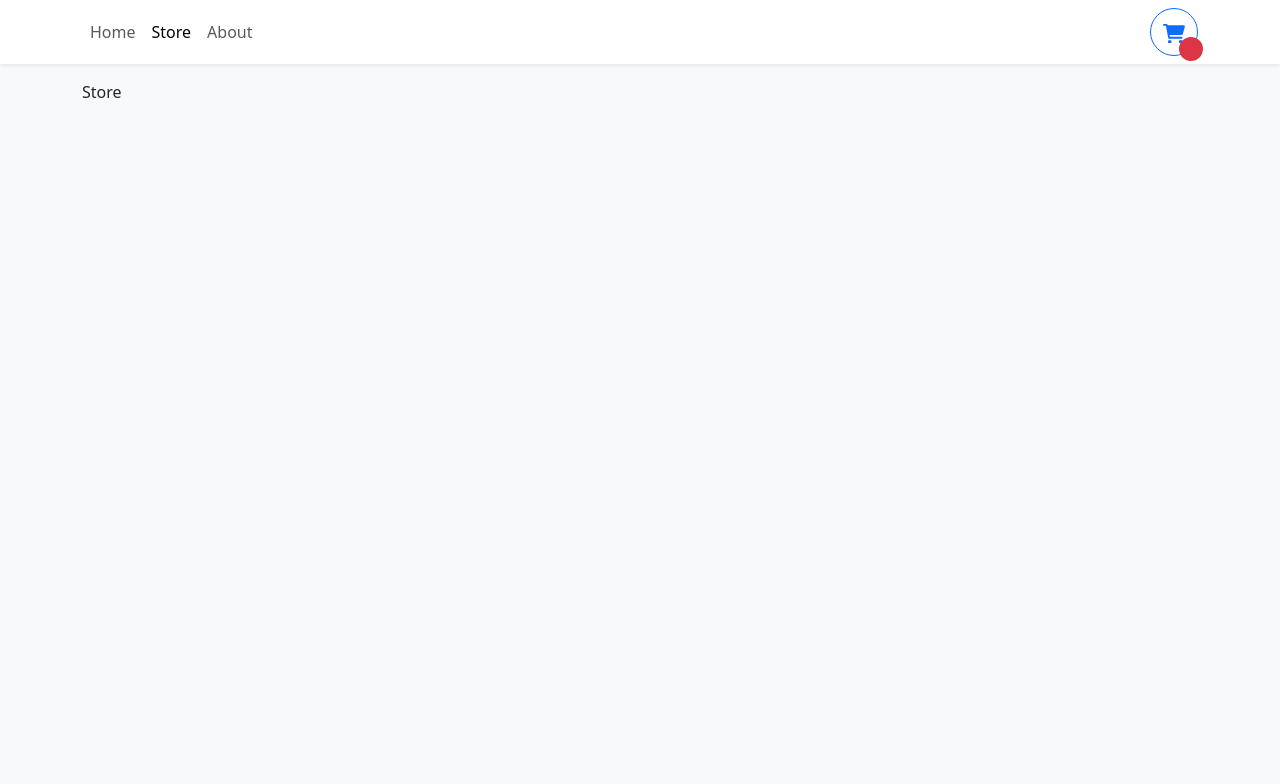
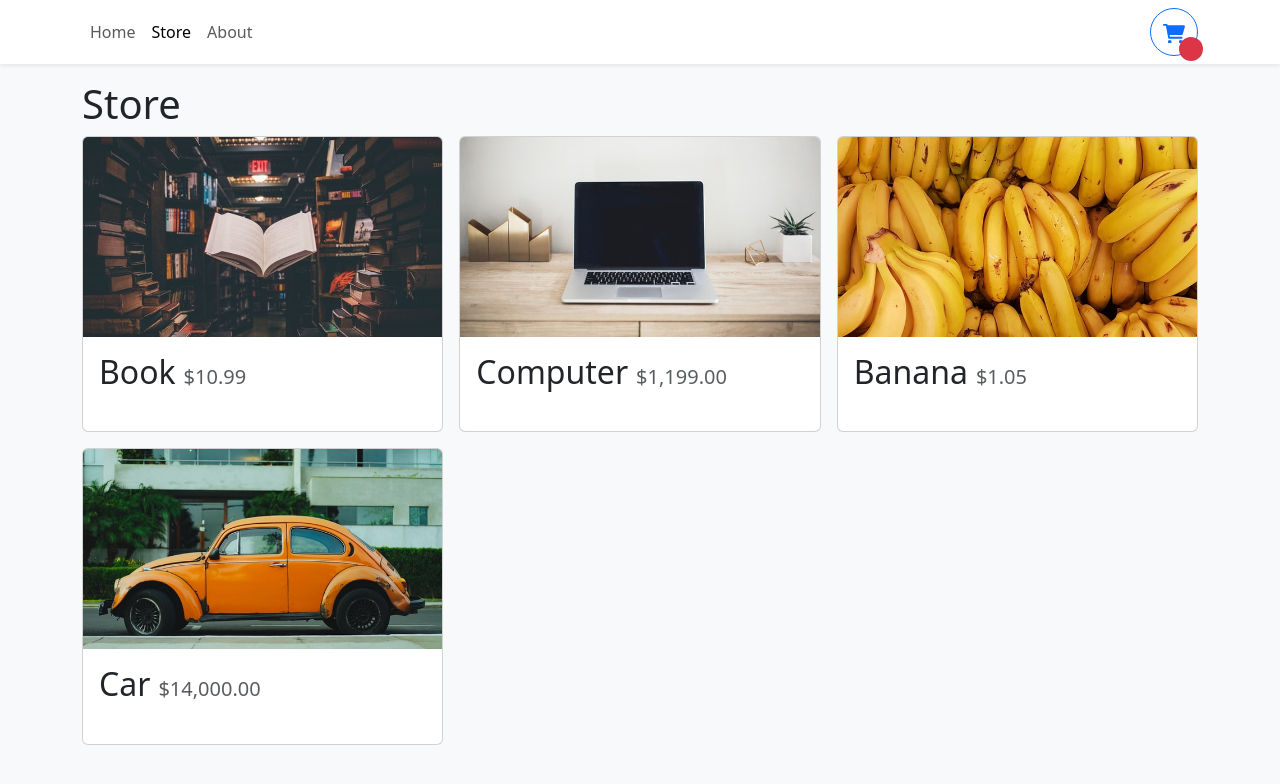
Before and after one commit to somramnani/store-, a React (Vite) app: page /store in a window 1280 px wide. Shown: the top 784 px of the page. Built offline with nearby package versions, Linux system fonts and the light colour scheme.

Commit message:
add StoreItem component & formatCurrency utility

```diff
--- /dev/null
+++ b/src/components/StoreItem.tsx
@@ -0,0 +1,29 @@
+import { Card } from "react-bootstrap";
+import { formatCurrency } from "../utilities/formatCurrency";
+type StoreItemProps = {
+  id: number;
+  name: string;
+  price: number;
+  imgUrl: string;
+};
+
+const StoreItem = ({ id, name, price, imgUrl }: StoreItemProps) => {
+  return (
+    <Card>
+      <Card.Img
+        variant="top"
+        src={imgUrl}
+        height="200px"
+        style={{ objectFit: "cover" }}
+      />
+      <Card.Body className="d-flex flex-column">
+        <Card.Title className="d-flex justify-content-space-between align-items-baseline mb-4">
+          <span className="fs-2">{name}</span>
+          <span className="ms-2 text-muted">{formatCurrency(price)}</span>
+        </Card.Title>
+      </Card.Body>
+    </Card>
+  );
+};
+
+export default StoreItem;
--- a/src/pages/Store.tsx
+++ b/src/pages/Store.tsx
@@ -1,5 +1,23 @@
+import storeItems from "../data/items.json";
+import { Col, Row } from "react-bootstrap";
+import StoreItem from "../components/StoreItem";
+
 const Store = () => {
-  return <div>Store</div>;
+  return (
+    <div>
+      <h1>Store</h1>
+
+      <Row className="g-3" md={2} xs={1} lg={3}>
+        {storeItems.map((item) => {
+          return (
+            <Col key={item.id}>
+              <StoreItem {...item} />
+            </Col>
+          );
+        })}
+      </Row>
+    </div>
+  );
 };
 
 export default Store;
--- /dev/null
+++ b/src/utilities/formatCurrency.ts
@@ -0,0 +1,8 @@
+const CURRENCY_FORMATTER = new Intl.NumberFormat(undefined, {
+  currency: "USD",
+  style: "currency",
+});
+
+export function formatCurrency(number: number) {
+  return CURRENCY_FORMATTER.format(number);
+}
```
